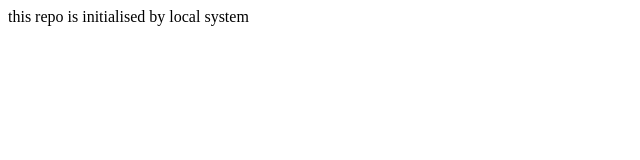
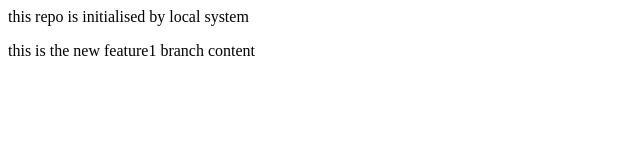
Before and after one commit to SanjeevaEdiga/git2, a plain HTML site: page index.html in a window 1280 px wide. Shown: the whole page, without its empty margins (0-640 px from the left). Drawn offline with Linux system fonts and the light colour scheme.

Commit message:
added new content to fearure

```diff
--- a/index.html
+++ b/index.html
@@ -1 +1,2 @@
 <p>this repo is initialised by local system</p>
+<p>this is the new feature1 branch content</p>
```
